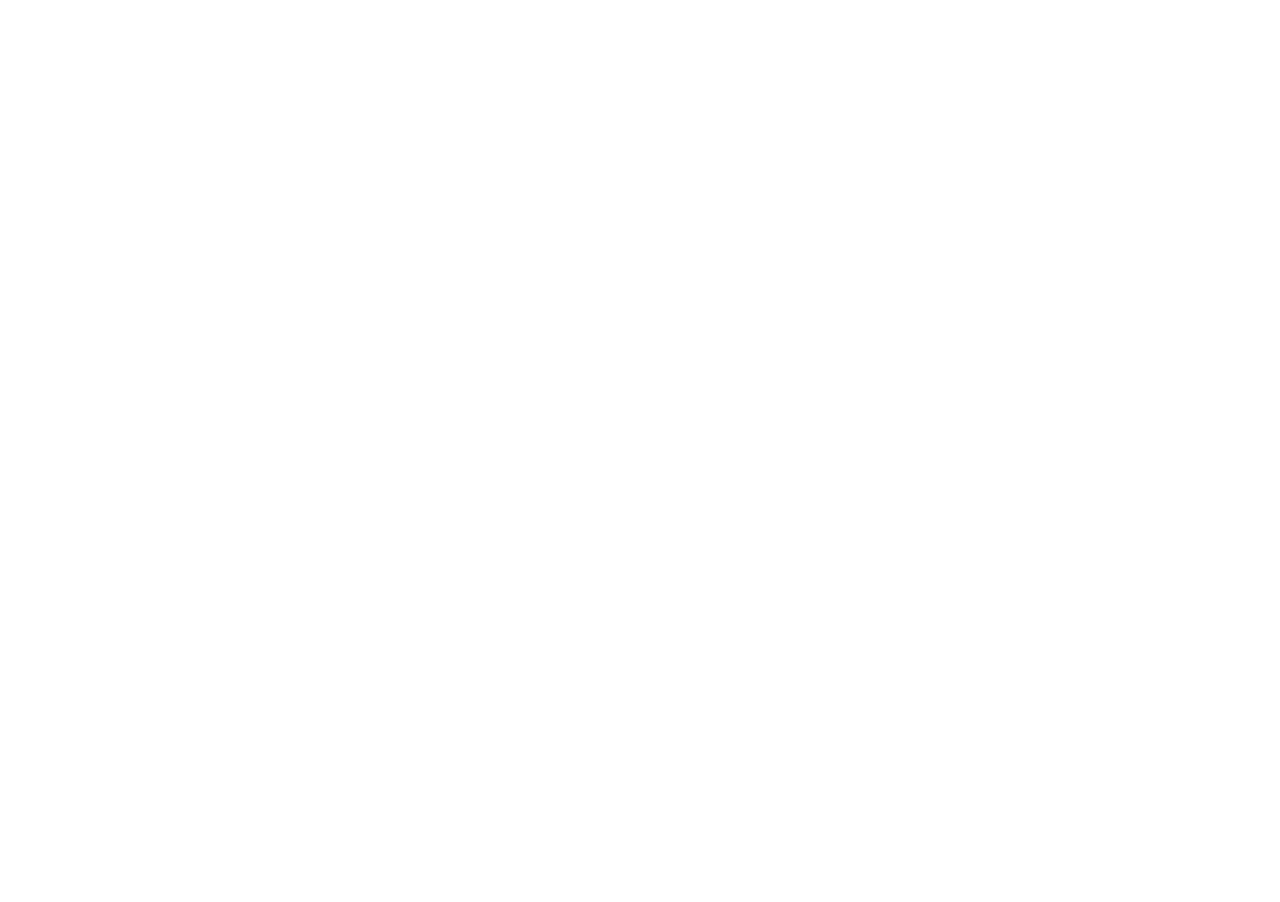
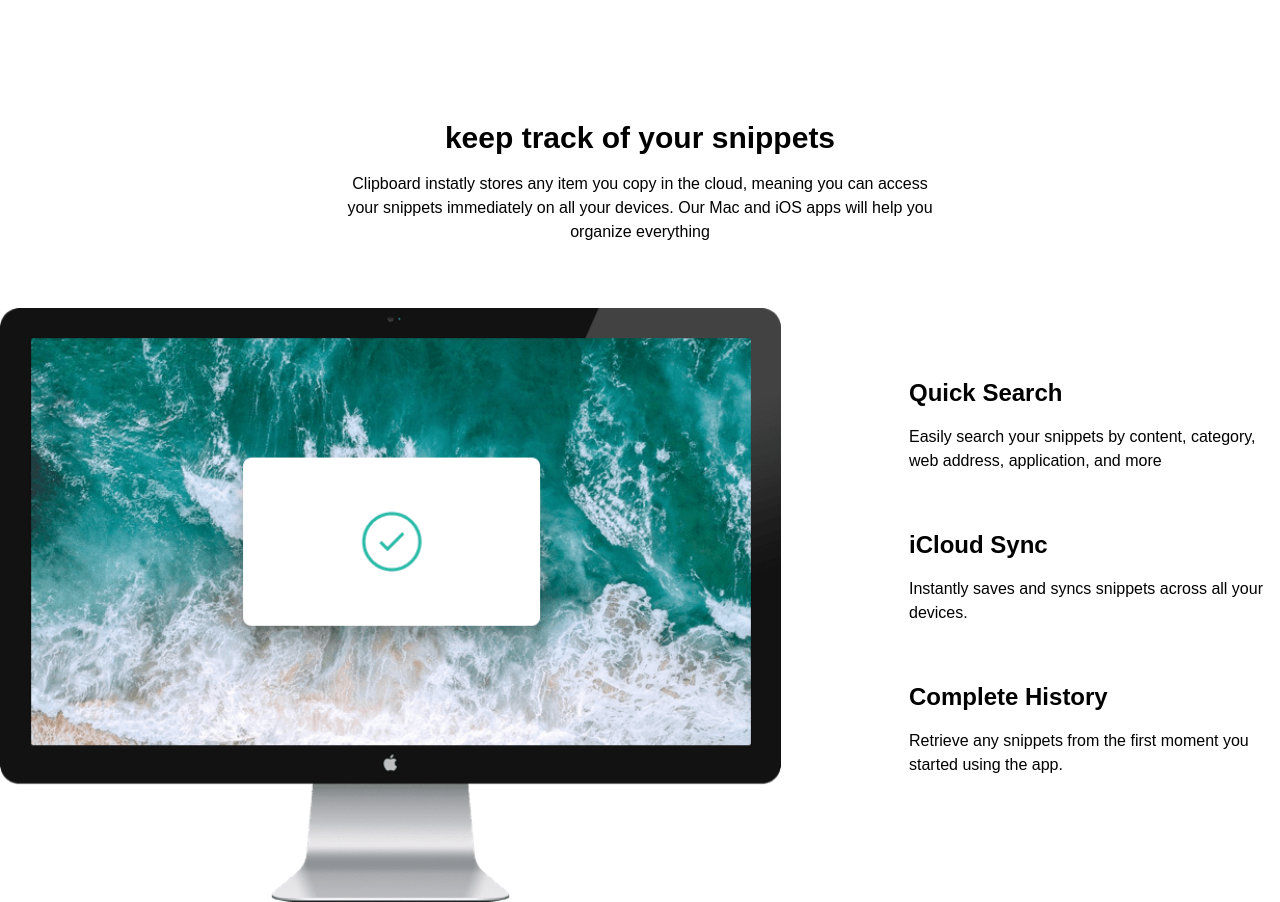
Before and after one commit to RedDotz20/clipboard, a Next.js app: page / in a window 1280 px wide. Shown: the part 460-1362 px from the top of the page. Before the commit the page ends 800 px from the top, so only its background shows below. Built offline with nearby package versions, Linux system fonts and the light colour scheme; a web font is replaced by a local one.

Commit message:
feat: keep-track section

```diff
--- a/package.json
+++ b/package.json
@@ -9,7 +9,6 @@
     "lint": "next lint"
   },
   "dependencies": {
-    "@next/font": "^13.4.7",
     "@types/node": "20.3.1",
     "@types/react": "18.2.14",
     "@types/react-dom": "18.2.6",
--- a/src/app/page.tsx
+++ b/src/app/page.tsx
@@ -11,7 +11,7 @@
 					fill={true}
 				/>
 			</div>
-			<header className="flex flex-col items-center justify-center mt-24">
+			<header className="flex flex-col items-center justify-center mt-24 mb-36">
 				<Image
 					className="mb-12"
 					src="/logo.svg"
@@ -29,37 +29,41 @@
 				<DownloadButtons />
 			</header>
 
-			{/* <section className="flex flex-col items-center justify-center">
-				<h1>keep track of your snippets</h1>
-				<p className="text-center">
+			<section className="flex flex-col items-center justify-center w-full">
+				<h1 className="mb-4 text-3xl font-semibold">
+					keep track of your snippets
+				</h1>
+				<p className="text-center max-w-[600px] break-words mb-16">
 					Clipboard instatly stores any item you copy in the cloud, meaning you
 					can access your snippets immediately on all your devices. Our Mac and
 					iOS apps will help you organize everything
 				</p>
 
-				<div className="flex">
+				<div className="flex justify-center w-full gap-32">
 					<Image
 						src="/image-computer.png"
 						alt="Logo"
-						width={350}
-						height={250}
+						width={800}
+						height={600}
 					/>
-					<div className="ml-auto mr-10">
-						<h2>Quick Search</h2>
-						<p>
+					<div className="my-auto">
+						<h2 className="mb-4 text-2xl font-black">Quick Search</h2>
+						<p className="max-w-[380px] break-words mb-14">
 							Easily search your snippets by content, category, web address,
 							application, and more
 						</p>
-						<h2>iCloud Sync</h2>
-						<p>Instantly saves and syncs snippets across all your devices.</p>
-						<h2>Complete History</h2>
-						<p>
+						<h2 className="mb-4 text-2xl font-black">iCloud Sync</h2>
+						<p className="max-w-[380px] break-words mb-14">
+							Instantly saves and syncs snippets across all your devices.
+						</p>
+						<h2 className="mb-4 text-2xl font-black">Complete History</h2>
+						<p className="max-w-[380px] break-words mb-14">
 							Retrieve any snippets from the first moment you started using the
 							app.
 						</p>
 					</div>
 				</div>
-			</section> */}
+			</section>
 		</main>
 	);
 }
--- a/src/components/DownloadButtons.tsx
+++ b/src/components/DownloadButtons.tsx
@@ -2,7 +2,7 @@
 
 export default function DownloadButtons() {
 	return (
-		<div className="flex flex-wrap gap-3 mt-10 mb-32">
+		<div className="flex flex-wrap gap-3 mt-10">
 			<button className="w-56 px-2 py-3 text-white rounded-full bg-hsl-171">
 				Download for iOS
 			</button>
```
Also changed, not shown: 1 other file (tests, documents, lock files or other folders).
